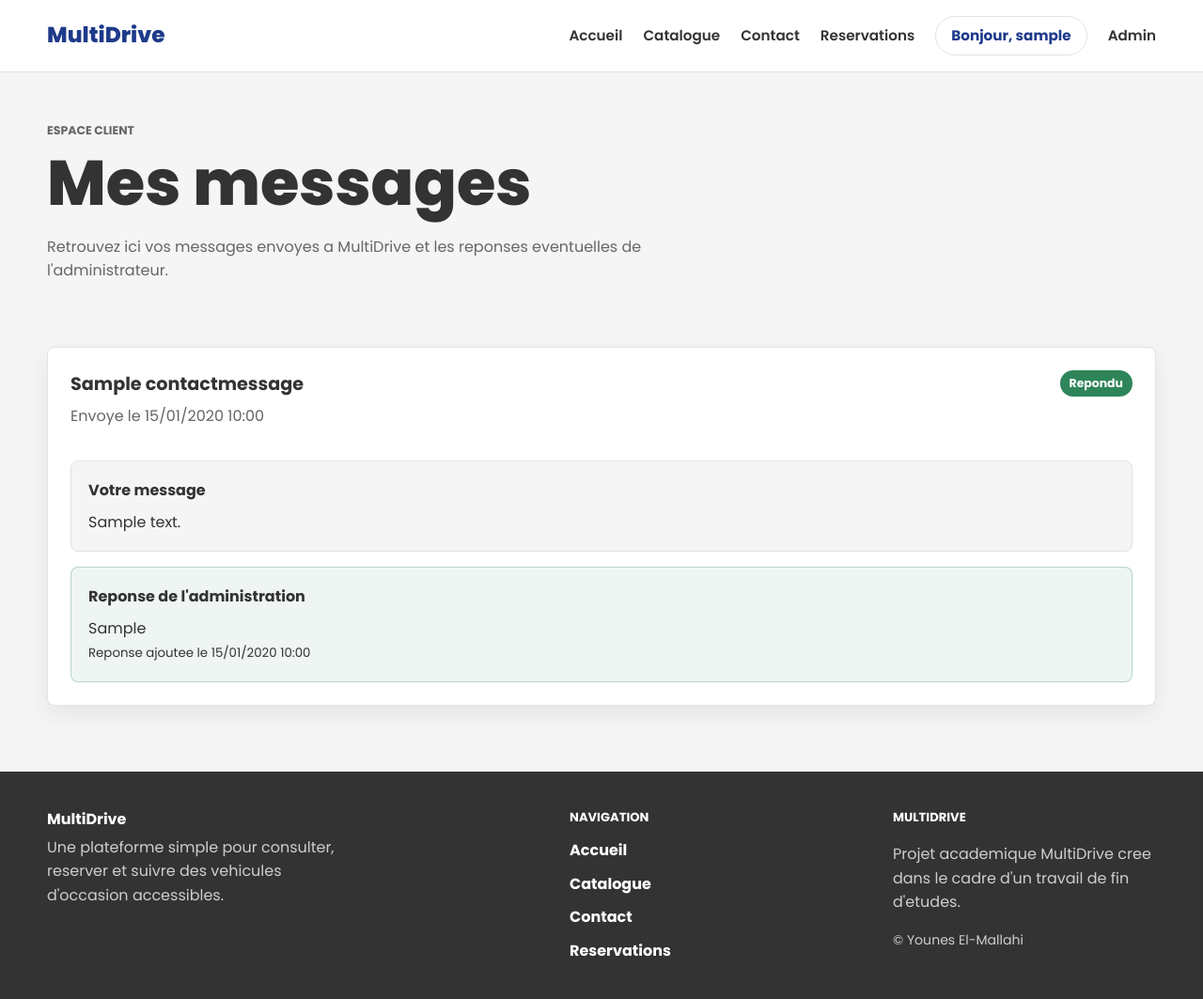
After one commit to younesmala/multidrive, a Django app: page /contact/mine/ in a window 1280 px wide. The commit adds this page. Shown: the whole page at 94% size. Run offline with Django 5.2, Linux system fonts and the light colour scheme; a user stored in the database is signed in; tables that the repository leaves empty hold one stand-in row (values such as "Sample post"); parts of the project's set-up code (start-up, migrations or seed data) failed here and were passed over.

Commit message:
Ajouter la page de contact et le suivi des messages

```diff
--- a/accounts/templates/accounts/profile.html
+++ b/accounts/templates/accounts/profile.html
@@ -52,6 +52,7 @@
             <div class="hero-actions">
                 <a class="button secondary" href="{% url 'reservations:my_reservations' %}">Voir mes reservations</a>
                 <a class="button primary" href="{% url 'accounts:payment_list' %}">Voir mes paiements</a>
+                <a class="button secondary" href="{% url 'contact:my_messages' %}">Voir mes messages</a>
             </div>
         </article>
     </div>
--- /dev/null
+++ b/contact/context_processors.py
@@ -0,0 +1,16 @@
+from .models import ContactMessage
+
+
+def contact_notifications(request):
+    unread_contact_responses = 0
+
+    if request.user.is_authenticated:
+        unread_contact_responses = ContactMessage.objects.filter(
+            user=request.user,
+            admin_response__gt="",
+            user_response_read=False,
+        ).count()
+
+    return {
+        "unread_contact_responses": unread_contact_responses,
+    }
--- a/contact/models.py
+++ b/contact/models.py
@@ -1,13 +1,24 @@
+from django.conf import settings
 from django.db import models
 
 
 class ContactMessage(models.Model):
+    user = models.ForeignKey(
+        settings.AUTH_USER_MODEL,
+        on_delete=models.SET_NULL,
+        related_name="contact_messages",
+        blank=True,
+        null=True,
+    )
     full_name = models.CharField(max_length=120)
     email = models.EmailField()
     phone = models.CharField(max_length=30, blank=True, null=True)
     subject = models.CharField(max_length=150)
     message = models.TextField()
+    admin_response = models.TextField(blank=True)
     is_read = models.BooleanField(default=False)
+    user_response_read = models.BooleanField(default=True)
+    responded_at = models.DateTimeField(blank=True, null=True)
     created_at = models.DateTimeField(auto_now_add=True)
 
     class Meta:
--- /dev/null
+++ b/contact/templates/contact/my_messages.html
@@ -0,0 +1,56 @@
+{% extends "vehicles/base.html" %}
+
+{% block title %}Mes messages - MultiDrive{% endblock %}
+
+{% block content %}
+<section class="page-title">
+    <p class="eyebrow">Espace client</p>
+    <h1>Mes messages</h1>
+    <p>Retrouvez ici vos messages envoyes a MultiDrive et les reponses eventuelles de l'administrateur.</p>
+</section>
+
+<section class="section">
+    {% if messages %}
+        <div class="message-list">
+            {% for contact_message in messages %}
+                <article class="message-card">
+                    <div class="message-card-header">
+                        <div>
+                            <h2>{{ contact_message.subject }}</h2>
+                            <p class="message-date">Envoye le {{ contact_message.created_at|date:"d/m/Y H:i" }}</p>
+                        </div>
+                        <span class="status {% if contact_message.admin_response %}status-available{% else %}status-reserved{% endif %}">
+                            {% if contact_message.admin_response %}Repondu{% else %}En attente{% endif %}
+                        </span>
+                    </div>
+
+                    <div class="message-block">
+                        <strong>Votre message</strong>
+                        <p>{{ contact_message.message|linebreaksbr }}</p>
+                    </div>
+
+                    {% if contact_message.admin_response %}
+                        <div class="message-block message-response">
+                            <strong>Reponse de l'administration</strong>
+                            <p>{{ contact_message.admin_response|linebreaksbr }}</p>
+                            {% if contact_message.responded_at %}
+                                <small>Reponse ajoutee le {{ contact_message.responded_at|date:"d/m/Y H:i" }}</small>
+                            {% endif %}
+                        </div>
+                    {% else %}
+                        <div class="message-block message-pending">
+                            <p>Aucune reponse n'a encore ete ajoutee pour le moment.</p>
+                        </div>
+                    {% endif %}
+                </article>
+            {% endfor %}
+        </div>
+    {% else %}
+        <div class="empty-state">
+            <h2>Aucun message pour le moment</h2>
+            <p>Vous pourrez retrouver ici vos futurs echanges avec l'administration.</p>
+            <a class="button primary" href="{% url 'contact:contact_form' %}">Contacter MultiDrive</a>
+        </div>
+    {% endif %}
+</section>
+{% endblock %}
--- /dev/null
+++ b/contact/urls.py
@@ -0,0 +1,12 @@
+from django.urls import path
+
+from . import views
+
+
+app_name = "contact"
+
+urlpatterns = [
+    path("", views.contact_form, name="contact_form"),
+    path("success/", views.contact_success, name="contact_success"),
+    path("mine/", views.my_messages, name="my_messages"),
+]
--- a/contact/views.py
+++ b/contact/views.py
@@ -1,3 +1,40 @@
-from django.shortcuts import render
+from django.contrib.auth.decorators import login_required
+from django.shortcuts import redirect, render
 
-# Create your views here.
+from .forms import ContactMessageForm
+from .models import ContactMessage
+
+
+def contact_form(request):
+    initial = {}
+    if request.user.is_authenticated:
+        initial = {
+            "full_name": request.user.get_username(),
+            "email": request.user.email,
+        }
+
+    if request.method == "POST":
+        form = ContactMessageForm(request.POST)
+        if form.is_valid():
+            contact_message = form.save(commit=False)
+            if request.user.is_authenticated:
+                contact_message.user = request.user
+            contact_message.save()
+            request.session["contact_subject"] = contact_message.subject
+            return redirect("contact:contact_success")
+    else:
+        form = ContactMessageForm(initial=initial)
+
+    return render(request, "contact/contact_form.html", {"form": form})
+
+
+def contact_success(request):
+    subject = request.session.pop("contact_subject", None)
+    return render(request, "contact/contact_success.html", {"subject": subject})
+
+
+@login_required
+def my_messages(request):
+    messages = ContactMessage.objects.filter(user=request.user).order_by("-created_at")
+    messages.filter(admin_response__gt="", user_response_read=False).update(user_response_read=True)
+    return render(request, "contact/my_messages.html", {"messages": messages})
--- a/multidrive/settings.py
+++ b/multidrive/settings.py
@@ -88,6 +88,7 @@ TEMPLATES = [
                 'django.template.context_processors.request',
                 'django.contrib.auth.context_processors.auth',
                 'django.contrib.messages.context_processors.messages',
+                'contact.context_processors.contact_notifications',
             ],
         },
     },
--- a/multidrive/urls.py
+++ b/multidrive/urls.py
@@ -29,6 +29,7 @@ urlpatterns = [
     path('api/schema/', SpectacularAPIView.as_view(), name='api-schema'),
     path('api/docs/', SpectacularSwaggerView.as_view(url_name='api-schema'), name='api-docs'),
     path('api/v1/', include('api.urls')),
+    path('contact/', include('contact.urls')),
     path('reservations/', include('reservations.urls')),
     path('vehicles/', include('vehicles.urls')),
 ]
--- a/vehicles/static/vehicles/styles.css
+++ b/vehicles/static/vehicles/styles.css
@@ -134,6 +134,28 @@ textarea {
     padding: 10px 12px;
     border-radius: 6px;
     color: var(--dark);
+}
+
+.menu-link-with-badge {
+    display: flex;
+    align-items: center;
+    justify-content: space-between;
+    gap: 10px;
+}
+
+.notification-badge {
+    display: inline-flex;
+    align-items: center;
+    justify-content: center;
+    min-width: 22px;
+    height: 22px;
+    padding: 0 7px;
+    color: var(--white);
+    background: var(--danger);
+    border-radius: 999px;
+    font-size: 0.75rem;
+    font-weight: 700;
+    line-height: 1;
 }
 
 .user-menu-panel a:hover {
@@ -912,6 +934,65 @@ h3 {
     color: var(--muted);
 }
 
+.message-list {
+    display: grid;
+    gap: 18px;
+}
+
+.message-card {
+    padding: 24px;
+    background: var(--white);
+    border: 1px solid var(--line);
+    border-radius: 8px;
+    box-shadow: var(--shadow);
+}
+
+.message-card-header {
+    display: flex;
+    align-items: flex-start;
+    justify-content: space-between;
+    gap: 16px;
+    margin-bottom: 18px;
+}
+
+.message-card-header h2 {
+    margin-bottom: 6px;
+    font-size: 1.2rem;
+}
+
+.message-date {
+    color: var(--muted);
+}
+
+.message-block {
+    margin-top: 16px;
+    padding: 18px;
+    background: var(--light);
+    border: 1px solid var(--line);
+    border-radius: 8px;
+}
+
+.message-block strong {
+    display: block;
+    margin-bottom: 8px;
+    color: var(--dark);
+}
+
+.message-block p,
+.message-block small {
+    margin: 0;
+}
+
+.message-response {
+    border-color: rgba(47, 133, 90, 0.28);
+    background: rgba(47, 133, 90, 0.08);
+}
+
+.message-pending {
+    border-color: rgba(183, 121, 31, 0.24);
+    background: rgba(183, 121, 31, 0.08);
+}
+
 .footer {
     display: flex;
     align-items: flex-start;
--- a/vehicles/templates/vehicles/base.html
+++ b/vehicles/templates/vehicles/base.html
@@ -17,6 +17,7 @@
             <div class="nav-links">
                 <a href="{% url 'home' %}">Accueil</a>
                 <a href="{% url 'vehicles:vehicle_list' %}">Catalogue</a>
+                <a href="{% url 'contact:contact_form' %}">Contact</a>
                 {% if request.user.is_authenticated %}
                     <a href="{% url 'reservations:my_reservations' %}">Reservations</a>
                 {% else %}
@@ -29,6 +30,12 @@
                             <a href="{% url 'reservations:my_reservations' %}">Mes reservations</a>
                             <a href="{% url 'accounts:profile' %}">Mon profil</a>
                             <a href="{% url 'accounts:payment_list' %}">Paiements</a>
+                            <a href="{% url 'contact:my_messages' %}" class="menu-link-with-badge">
+                                <span>Mes messages</span>
+                                {% if unread_contact_responses %}
+                                    <span class="notification-badge">{{ unread_contact_responses }}</span>
+                                {% endif %}
+                            </a>
                             <a href="{% url 'accounts:logout' %}">Deconnexion</a>
                         </div>
                     </div>
@@ -57,6 +64,7 @@
             <div class="footer-links">
                 <a href="{% url 'home' %}">Accueil</a>
                 <a href="{% url 'vehicles:vehicle_list' %}">Catalogue</a>
+                <a href="{% url 'contact:contact_form' %}">Contact</a>
                 {% if request.user.is_authenticated %}
                     <a href="{% url 'reservations:my_reservations' %}">Reservations</a>
                 {% else %}
```
Also changed, not shown: contact/admin.py (+30 -3 lines), contact/forms.py (added, +24 -0 lines), contact/templates/contact/contact_form.html (added, +43 -0 lines), contact/templates/contact/contact_success.html (added, +21 -0 lines), README.md, contact/migrations/0003_contactmessage_admin_response_and_more.py (added), contact/migrations/0004_contactmessage_user_response_read.py (added).
